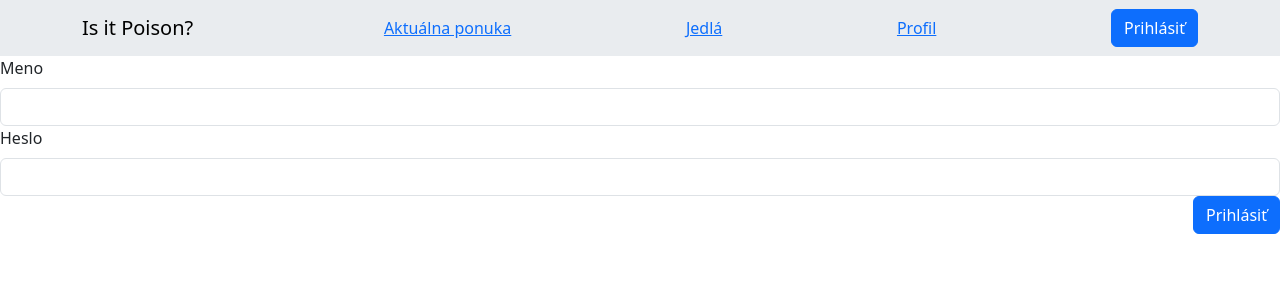
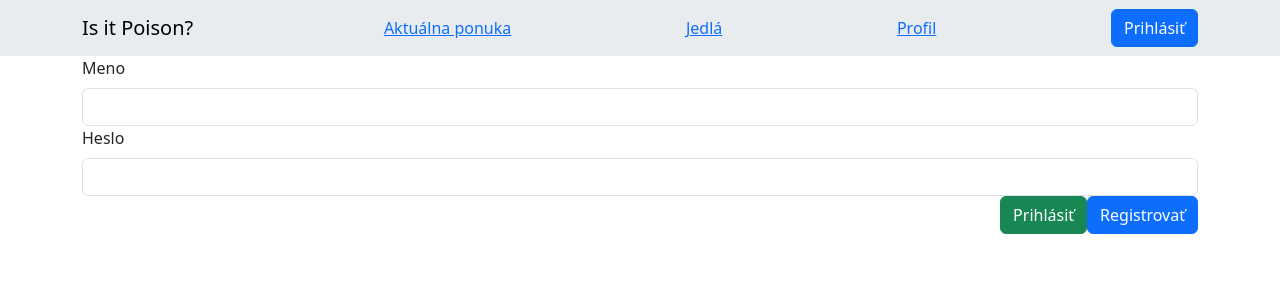
Before and after one commit to lukas-hornacek/isitpoison, a React (Vite) app in the folder isitpoison-client/: page /login in a window 1280 px wide. Shown: the top 300 px of the page. Built offline with nearby package versions, Linux system fonts and the light colour scheme; no server answers.

Commit message:
add register button and form validation

```diff
--- a/isitpoison-client/src/auth/AuthenticationContext.tsx
+++ b/isitpoison-client/src/auth/AuthenticationContext.tsx
@@ -77,7 +77,25 @@ export class Authentication {
             if (response.status === 400) {
               throw new Error("Session does not exist.");
             }
-            throw new Error("Error logging out");
+            throw new Error("Error logging out.");
+        }
+    }
+
+    async register(username: string, password: string): Promise<void> {
+        const response = await fetch("/api/auth/register", {
+            method: "POST",
+            headers: { "Content-Type": "application/json" },
+            body: JSON.stringify({ username, password }),
+            credentials: "include"
+        });
+
+        if (response.ok) {
+            await this.login(username, password);
+        } else {
+            if (response.status === 400) {
+              throw new Error("User already exists.");
+            }
+            throw new Error("Error logging in.");
         }
     }
 }
--- a/isitpoison-client/src/views/LoginView.tsx
+++ b/isitpoison-client/src/views/LoginView.tsx
@@ -1,7 +1,7 @@
 import { useContext, useState } from "react";
 import { Authentication, AuthenticationContext } from "../auth/AuthenticationContext";
 import { useNavigate } from "react-router";
-import { Form, Button } from "react-bootstrap";
+import { Form, Button, Container } from "react-bootstrap";
 
 export default function LoginView() {
     const auth: Authentication = useContext(AuthenticationContext)!;
@@ -11,8 +11,16 @@ export default function LoginView() {
     const [username, setUsername] = useState("");
     const [password, setPassword] = useState("");
 
+    const [validated, setValidated] = useState(false);
+    const [error, setError] = useState("");
+
     const submit = async (e: React.SyntheticEvent<HTMLFormElement>) => {
         e.preventDefault();
+        setValidated(true);
+
+        if (username === "" || password.length < 14) {
+            return;
+        }
         try {
             await auth.login(username, password);
             if (auth.isAdmin) {
@@ -21,23 +29,69 @@ export default function LoginView() {
                 navigate("/");
             }
         } catch {
+            setError("Prihlásenie bolo neúspešné");
+            return;
+        }
+    };
+
+    const register = async () => {
+        setValidated(true);
+
+        if (username === "" || password.length < 14) {
+            return;
+        }
+        try {
+            await auth.register(username, password);
+            if (auth.isAdmin) {
+                navigate("/admin/reviews");
+            } else {
+                navigate("/");
+            }
+        } catch {
+            setError("Registrácia bola neúspešná");
             return;
         }
     };
 
     return (
-        <Form onSubmit={submit}>
+        <Form noValidate onSubmit={submit}>
+            <Container>
+                {error !== "" ? <div className="text-danger">{error}</div> : null}
                 <Form.Group>
                     <Form.Label>Meno</Form.Label>
-                <Form.Control type="text" value={username} onChange={(e) => setUsername(e.target.value)} />
+                    <Form.Control
+                        type="text"
+                        value={username}
+                        isValid={validated && username !== ""}
+                        isInvalid={validated && username === ""}
+                        onChange={(e) => setUsername(e.target.value)}
+                        required />
+                    <Form.Control.Feedback type="invalid">
+                        Meno je povinné
+                    </Form.Control.Feedback>
                 </Form.Group>
                 <Form.Group>
                     <Form.Label>Heslo</Form.Label>
-                <Form.Control type="password" value={password} onChange={(e) => setPassword(e.target.value)} />
+                    <Form.Control
+                        type="password"
+                        value={password}
+                        isValid={validated && password.length >= 14}
+                        isInvalid={validated && password.length < 14}
+                        onChange={(e) => setPassword(e.target.value)}
+                        required />
+                    <Form.Control.Feedback type="invalid">
+                        Heslo musí mať aspoň 14 znakov
+                    </Form.Control.Feedback>
                 </Form.Group>
-            <Form.Group className="d-flex justify-content-end">
-                <Button type="submit">Prihlásiť</Button>
+            </Container>
+            <Container className="d-flex justify-content-end">
+                <Form.Group>
+                    <Button type="submit" variant="success">Prihlásiť</Button>
                 </Form.Group>
+                <Form.Group>
+                    <Button onClick={register}>Registrovať</Button>
+                </Form.Group>
+            </Container>
         </Form>
     );
 }
```
Also changed, not shown: 1 other file (tests, documents, lock files or other folders). Lines whose indentation alone changed are shown as unchanged.
